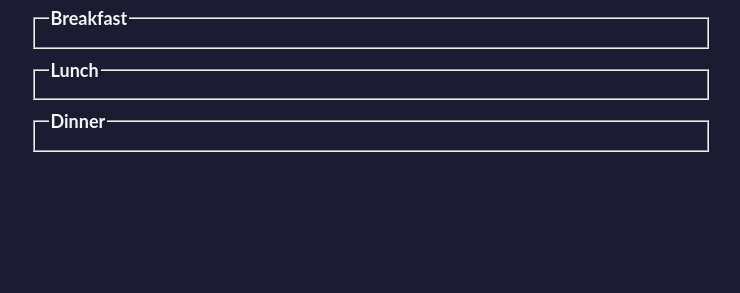
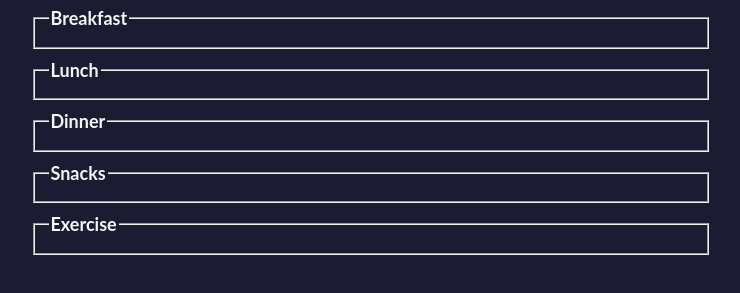
Before and after one commit to majemi97/Building-a-Calorie-Counter, a plain HTML site: page index.html in a window 1280 px wide. Shown: the part 117-410 px from the top of the page, without its empty margins (269-1009 px from the left). Drawn offline with Linux system fonts and the light colour scheme.

Commit message:
Update index.html

```diff
--- a/index.html
+++ b/index.html
@@ -31,8 +31,14 @@
             <legend>Dinner</legend>
             <div class="input-container"></div>
           </fieldset>
-
-
+          <fieldset id="snacks">
+            <legend>Snacks</legend>
+            <div class="input-container"></div>
+          </fieldset>
+          <fieldset id="exercise">
+            <legend>Exercise</legend>
+            <div class="input-container"></div>
+          </fieldset>
         </form>
       </div>
     </main>
```
